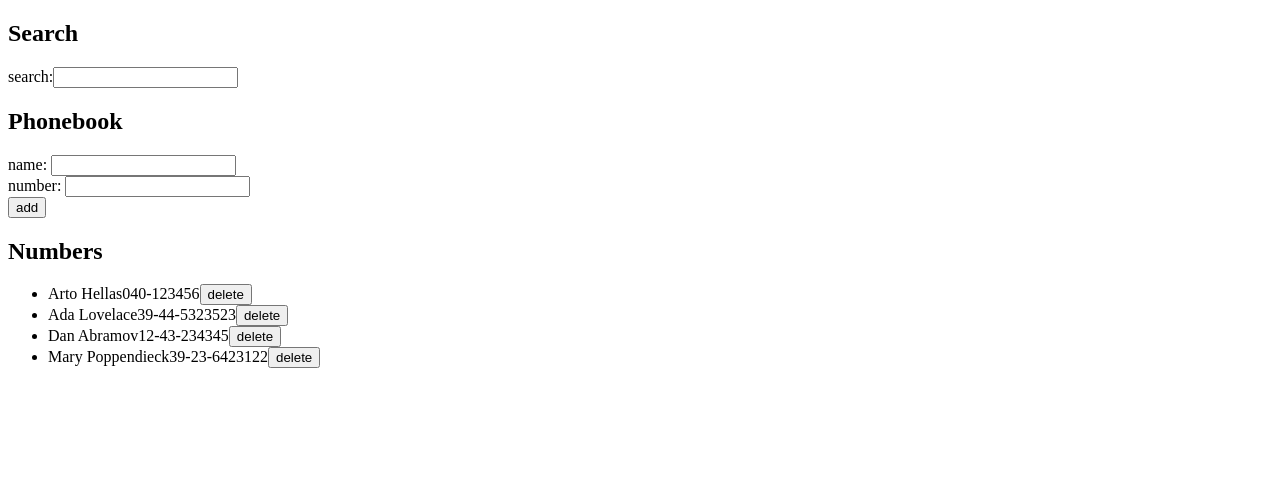
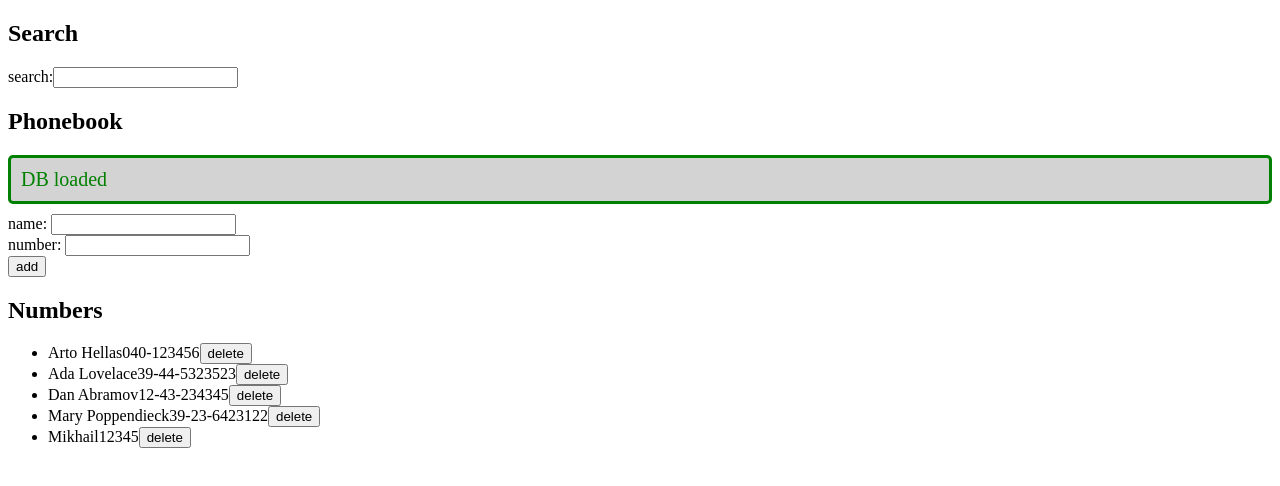
Before and after one commit to MikhailKoslowski/fullstackopen, a React (Create React App) app in the folder part2/phonebook/: page / in a window 1280 px wide. Shown: the top 486 px of the page. Built offline with nearby package versions, Linux system fonts and the light colour scheme; data requests are answered from the project's data file.

Commit message:
Exercise 2.19

```diff
--- a/part2/phonebook/db.json
+++ b/part2/phonebook/db.json
@@ -19,6 +19,11 @@
       "name": "Mary Poppendieck",
       "number": "39-23-6423122",
       "id": 4
+    },
+    {
+      "name": "Mikhail",
+      "number": "12345",
+      "id": 5
     }
   ]
 }
--- a/part2/phonebook/src/App.js
+++ b/part2/phonebook/src/App.js
@@ -6,6 +6,8 @@ import Persons from './components/Persons'
 
 import phonebookService from './services/phonebook'
 
+import Notification from './components/Notification'
+
 const App = () => {
 
   const [persons, setPersons] = useState([])
@@ -13,14 +15,23 @@ const App = () => {
   const [ newNumber, setNewNumber ] = useState('')
   const [ search, setSearch ] = useState('')
 
+  const [ errorMsg, setErrorMsg ] = useState({text:null, type:'success'})
+
+  const timedNotification = (text, type) => {
+    setErrorMsg({text, type})
+    setTimeout(() => {setErrorMsg({text:null, type:'success'})}, 5000)
+  }
+
+
   const effectHook = () => {
     console.log('effect')
     phonebookService.getAll()
     .then(response => {
       setPersons(response)
+      timedNotification('DB loaded','success')
     })
     .catch(error => {
-      alert("Error while loading db, check console.")
+      timedNotification("Error while loading db, check console.", 'error')
       console.log(error)
     })
   }
@@ -34,9 +45,10 @@ const App = () => {
       .then(response => {
         console.log(response)
         setPersons(persons.filter(p => p.id !== person.id))
+        timedNotification(`${person.name} deleted`,'success')
       })
       .catch(error => {
-        alert("Erro while deleting. check console.")
+        timedNotification("Erro while deleting. check console.", 'error')
         console.log(error)
       })
     }
@@ -45,11 +57,24 @@ const App = () => {
   return (
     <div>
       <h2>Search</h2>
-      <Filter field={search} setField={setSearch} />
+      <Filter
+        field={search}
+        setField={setSearch}
+      />
       <h2>Phonebook</h2>
-      <PersonForm persons={persons} setPersons={setPersons} newName={newName} setNewName={setNewName} newNumber={newNumber} setNewNumber={setNewNumber} />
+      <Notification message={errorMsg}/>
+      <PersonForm
+        persons={persons}
+        setPersons={setPersons}
+        newName={newName}
+        setNewName={setNewName}
+        newNumber={newNumber}
+        setNewNumber={setNewNumber}
+        timedNotification ={timedNotification}
+      />
       <h2>Numbers</h2>
-      <Persons persons={persons}
+      <Persons
+        persons={persons}
         filter={person => person.name.toLowerCase().includes(search.toLowerCase())}
         deleteCallback = {(person) => personDeleteCallback(person)}
       />
--- /dev/null
+++ b/part2/phonebook/src/components/Notification.js
@@ -0,0 +1,17 @@
+import React from 'react'
+
+const Notification = ({message}) => {
+    console.log("Notification", message)
+    if (message.text === null) {
+        console.log("returning null")
+        return null
+    }
+
+    return (
+        <div className= {message.type}>
+            {message.text}
+        </div>
+    )
+}
+
+export default Notification
--- a/part2/phonebook/src/components/PersonForm.js
+++ b/part2/phonebook/src/components/PersonForm.js
@@ -11,6 +11,8 @@ const PersonForm = (props) => {
     const setNewNumber = props.setNewNumber
     const persons = props.persons
     const setPersons = props.setPersons
+
+    const timedNotification = props.timedNotification !== undefined ? props.timedNotification : (text,type) => alert(text)
 
     const addNewPerson = (event) => {
         event.preventDefault()
@@ -28,9 +30,10 @@ const PersonForm = (props) => {
               setPersons(persons.map(p => p.id===response.id?response:p))
               setNewNumber('')
               setNewName('')
+              timedNotification(`${response.name} updated`,'success')
             })
             .catch(error => {
-              alert("Error while updating. Check console")
+              timedNotification("Error while updating. Check console", 'error')
               console.log(error)
             })
           }
@@ -42,9 +45,10 @@ const PersonForm = (props) => {
               setPersons(persons.concat(response))
               setNewName('')
               setNewNumber('')
+              timedNotification(`${response.name} added`,'success')
             })
             .catch(error => {
-              alert("Error creating person in db, check console")
+              timedNotification("Error creating person in db, check console", 'error')
               console.log(error)
             })
       }
--- a/part2/phonebook/src/index.css
+++ b/part2/phonebook/src/index.css
@@ -1,13 +1,18 @@
-body {
-  margin: 0;
-  font-family: -apple-system, BlinkMacSystemFont, 'Segoe UI', 'Roboto', 'Oxygen',
-    'Ubuntu', 'Cantarell', 'Fira Sans', 'Droid Sans', 'Helvetica Neue',
-    sans-serif;
-  -webkit-font-smoothing: antialiased;
-  -moz-osx-font-smoothing: grayscale;
+.success {
+  color: green;
+  background: lightgrey;
+  font-size: 20px;
+  border-style: solid;
+  border-radius: 5px;
+  padding: 10px;
+  margin-bottom: 10px;
 }
-
-code {
-  font-family: source-code-pro, Menlo, Monaco, Consolas, 'Courier New',
-    monospace;
+.error {
+  color: red;
+  background: lightgrey;
+  font-size: 20px;
+  border-style: solid;
+  border-radius: 5px;
+  padding: 10px;
+  margin-bottom: 10px;
 }
--- a/part2/phonebook/src/index.js
+++ b/part2/phonebook/src/index.js
@@ -1,6 +1,6 @@
 import React from 'react';
 import ReactDOM from 'react-dom';
-
+import './index.css'
 import App from './App';
 
 ReactDOM.render(
```
